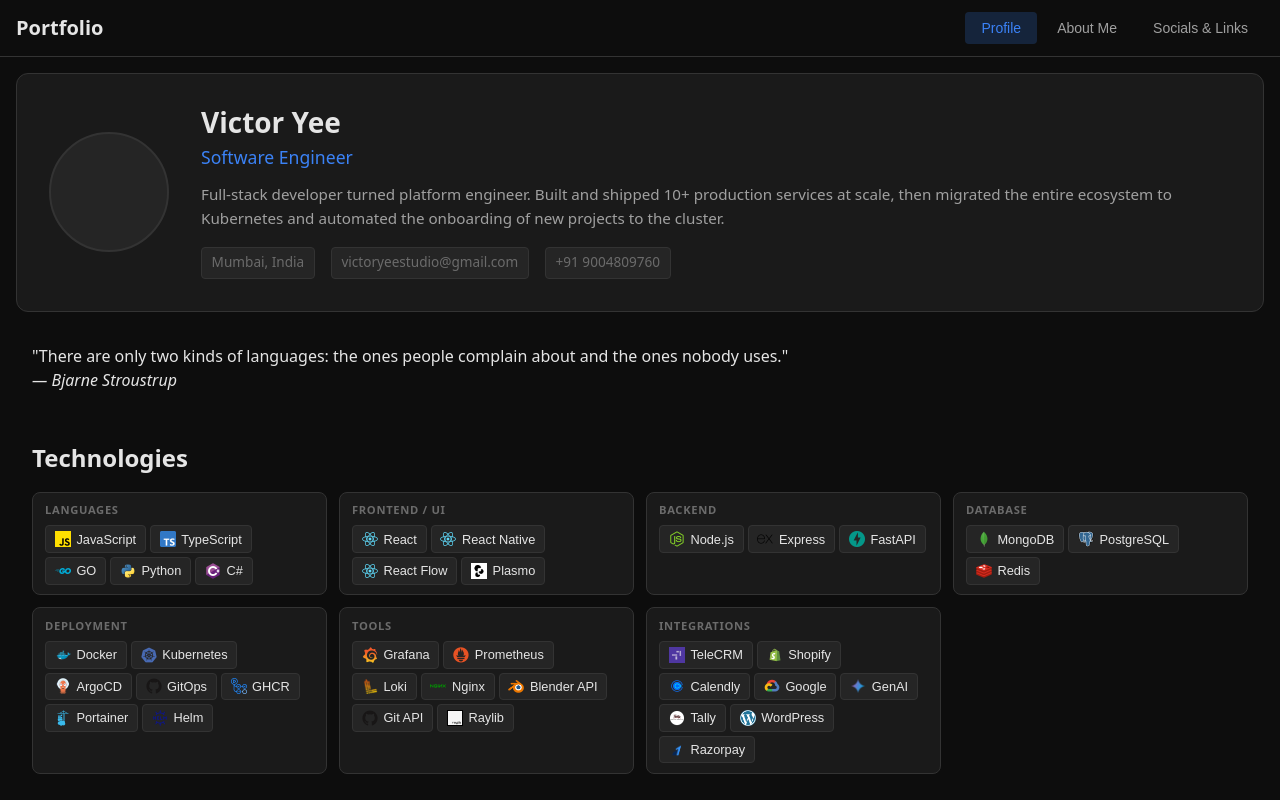
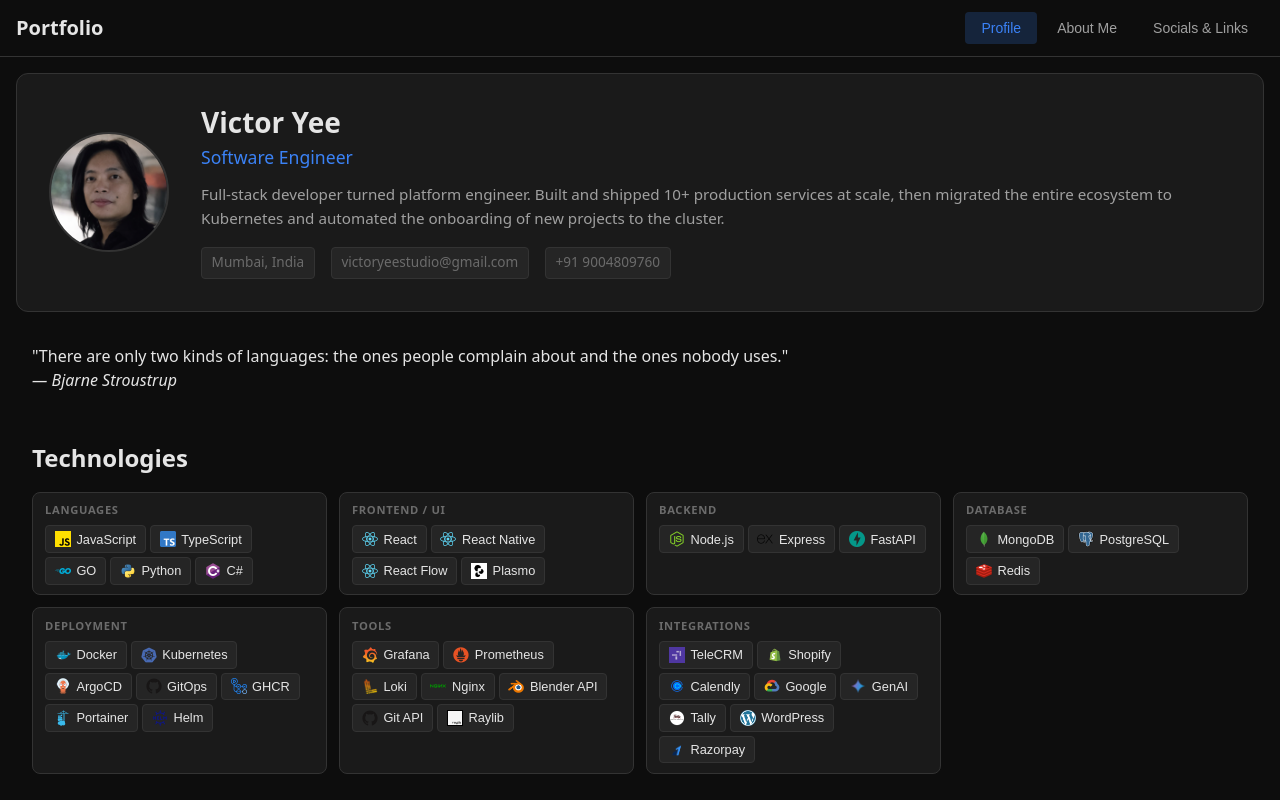
Before and after one commit to VictorWeston/portfolio, a React (Vite) app: page / in a window 1280 px wide. Shown: the top 800 px of the page. Built offline with nearby package versions, Linux system fonts and the light colour scheme.

Commit message:
added pfp

```diff
--- a/index.html
+++ b/index.html
@@ -2,9 +2,9 @@
 <html lang="en">
   <head>
     <meta charset="UTF-8" />
-    <link rel="icon" type="image/svg+xml" href="/vite.svg" />
+    <link rel="icon" type="image/svg+xml" href="/icons/V.png" />
     <meta name="viewport" content="width=device-width, initial-scale=1.0" />
-    <title>portfolio</title>
+    <title>Victor Yee</title>
   </head>
   <body>
     <div id="root"></div>
--- a/src/data/sampleData.js
+++ b/src/data/sampleData.js
@@ -7,7 +7,7 @@
   location: "Mumbai, India",
   email: "victoryeestudio@gmail.com",
   phone: "+91 9004809760",
-  avatar: "",
+  avatar: "/icons/profile.png",
 };
 
 export const quote = {
```
Also changed, not shown: public/icons/V.png (added), public/icons/profile.png (added).
